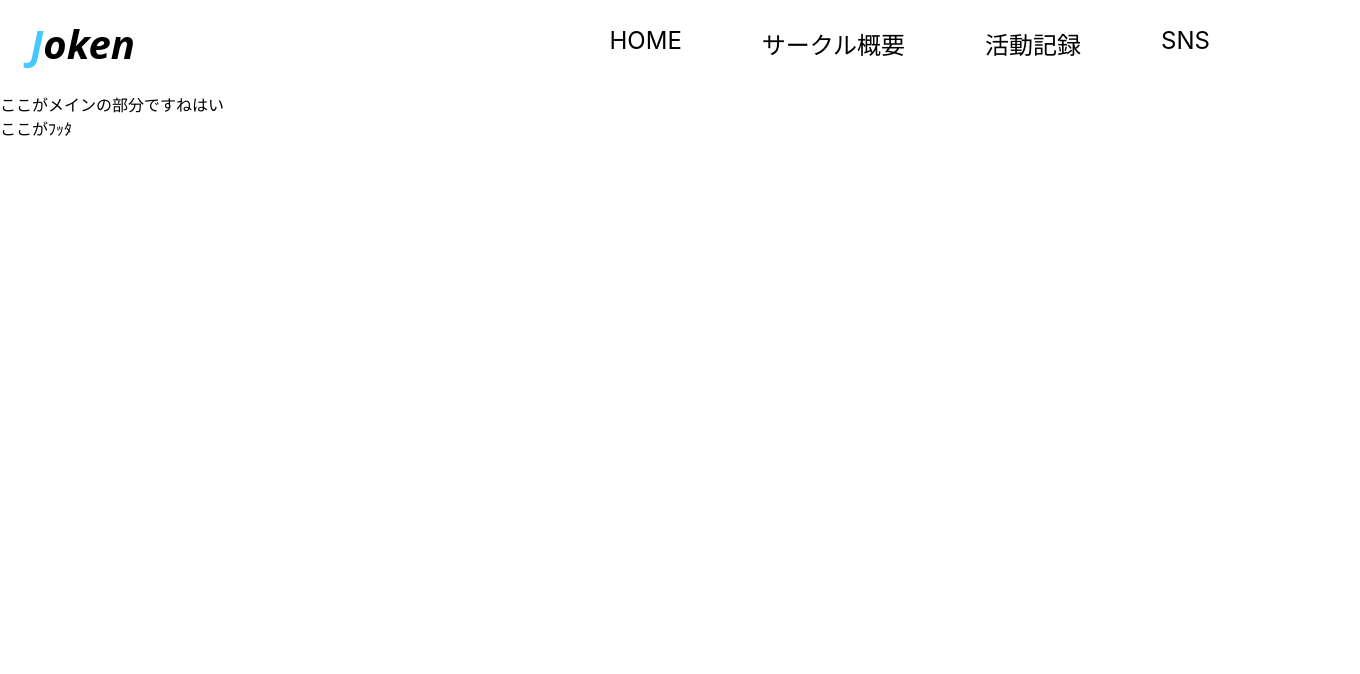
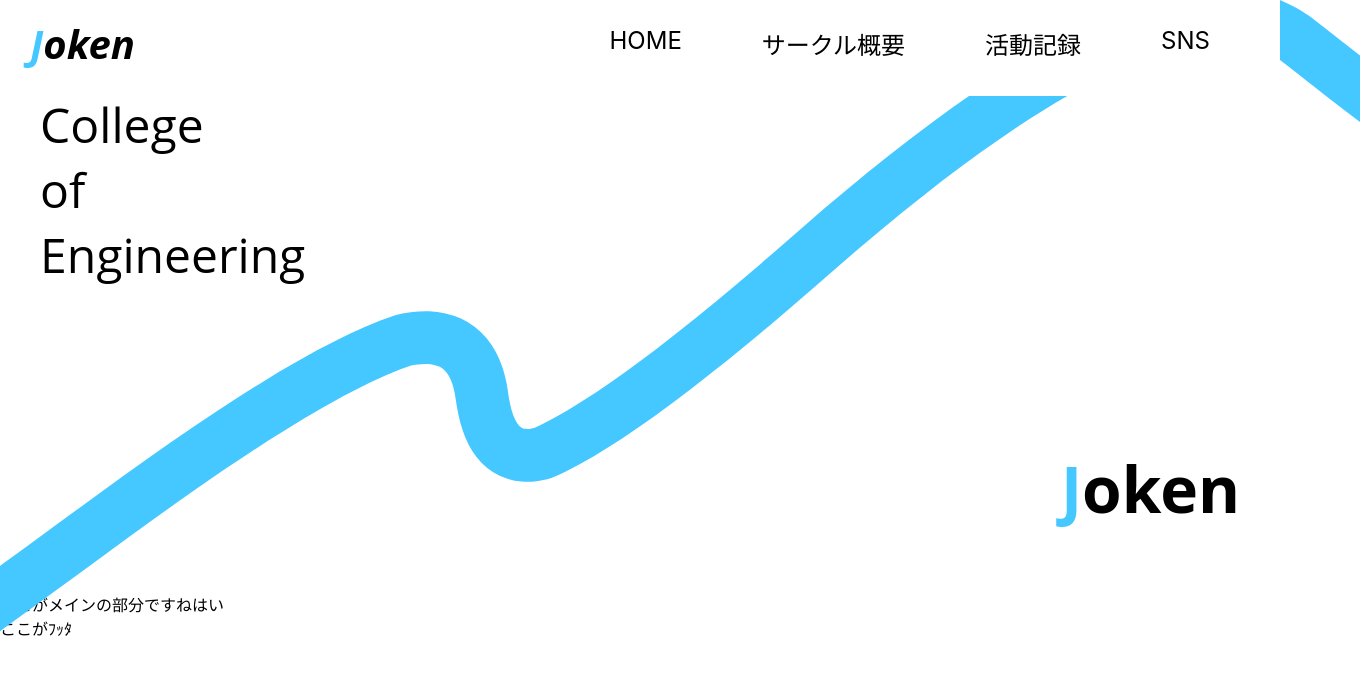
Before and after one commit to 202309joken-web/joken-website, a Next.js app: page / in a window 1280 px wide. Shown: the top 674 px of the page, 1360 px wide, since content can reach past the window. Built offline with nearby package versions, Linux system fonts and the light colour scheme.

Commit message:
HOMEの最初に表示される部分を追加

```diff
--- /dev/null
+++ b/components/website/introduce_first.tsx
@@ -0,0 +1,72 @@
+"use client";
+
+import Image from "next/image";
+import { styled } from "styled-components";
+
+const IntroduceFirst = () => {
+  const windowWidth =
+    typeof window !== "undefined" ? window.innerWidth * 1.2 : 1000;
+  return (
+    <DivIntroduceFirst>
+      <DivWrap>
+        <p>
+          <span>College</span>
+          <span>of</span>
+          <span>Engineering</span>
+        </p>
+        <ImageOrigin
+          src={"/images/joken_background.svg"}
+          width={windowWidth}
+          height={windowWidth}
+          alt="jokenのライン"
+        />
+        <p>
+          <span>J</span>
+          oken
+        </p>
+      </DivWrap>
+    </DivIntroduceFirst>
+  );
+};
+
+export default IntroduceFirst;
+
+const DivIntroduceFirst = styled.div`
+  margin: 0 auto;
+  /* background: #eee; */
+`;
+const DivWrap = styled.div`
+  display: flex;
+  height: 500px;
+  position: relative;
+  margin: 0 40px;
+  justify-content: center;
+  align-items: center;
+  & > p {
+    position: absolute;
+    &:first-child {
+      top: 0;
+      left: 0;
+      font-size: 48px;
+      width: 330px;
+      display: flex;
+      flex-flow: column;
+      & span {
+        display: inline-block;
+      }
+    }
+    &:last-child {
+      font-size: 64px;
+      font-weight: bold;
+      bottom: 60px;
+      right: 0;
+      & span {
+        color: var(--color_theme_joken);
+      }
+    }
+  }
+`;
+
+const ImageOrigin = styled(Image)`
+  width: 120%;
+`;
--- a/src/app/page.tsx
+++ b/src/app/page.tsx
@@ -1,10 +1,14 @@
 import Header from "../../components/header/Header";
+import IntroduceFirst from "../../components/website/introduce_first";
 
 export default function Home() {
   return (
     <>
       <Header />
-      <main>ここがメインの部分ですねはい</main>
+      <main>
+        <IntroduceFirst />
+        ここがメインの部分ですねはい
+      </main>
       <footer>ここがﾌｯﾀ</footer>
     </>
   );
```
Also changed, not shown: public/images/joken_background.svg (added).
